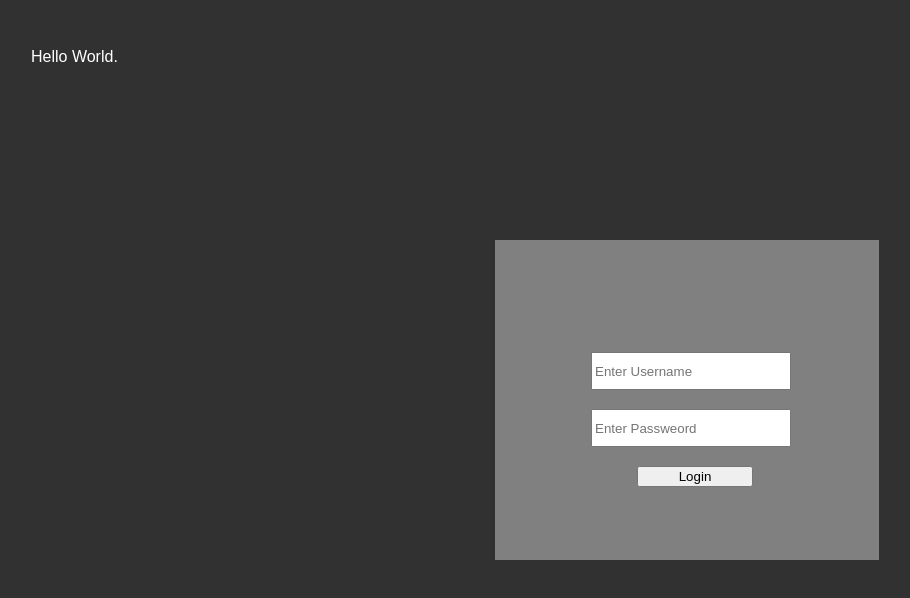
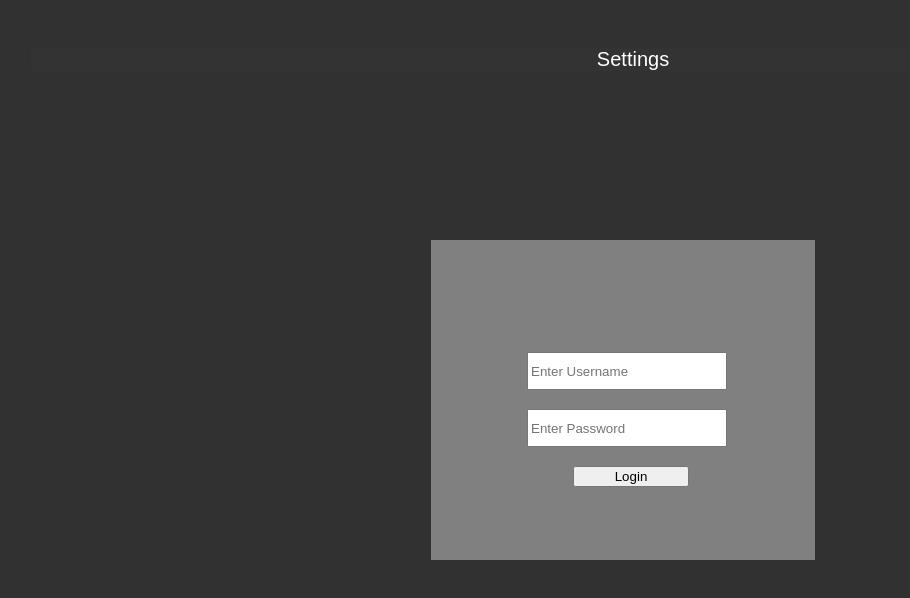
Before and after one commit to alvjg/food-app, a React (Create React App) app: page / in a window 1280 px wide. Shown: the top 598 px of the page, without its empty margins (17-927 px from the left). Built offline with nearby package versions, Linux system fonts and the light colour scheme.

Commit message:
Log in Page

```diff
--- a/src/App.css
+++ b/src/App.css
@@ -32,7 +32,7 @@ div.login-form{
     background-color: grey;
     height: 40%;
     width:30%;
-    left:40%;
+    left:35%;
     top:30%
 }
 input {
@@ -50,7 +50,33 @@ button{
     width: 30%;
     left: -15%;
 }
+ul{
+    list-style-type: none;
+    margin: 0;
+    padding: 0;
+    overflow: hidden;
+    background-color: #333;
+}
 
+
+li a {
+
+    display: block;
+    color: white;
+    text-align: center;
+
+
+    text-decoration: none;
+}
+
+li a:hover {
+    background-color: #111;
+}
+#setting{
+    position: relative;
+    font-size: 20px;
+    left: 10px;
+}
 /* Navigation Bar */
 div.navigation-bar {
     /*  */
--- a/src/App.js
+++ b/src/App.js
@@ -9,19 +9,24 @@ const App = (props) => {
       <div>
 
       </div>
-      <div class="starter" >Hello World.</div>
+
       <div class="navigation-bar">
 
       </div>
 
       <div class="login-form">
         <input type="text" placeholder="Enter Username" required></input>
-        <input style={{marginTop:"5%"}}type="text" placeholder="Enter Passweord" required></input>
+        <input style={{marginTop:"5%"}}type="text" placeholder="Enter Password" required></input>
 
         <button onClick={New} type="submit">Login</button>
 
 
       </div>
+
+      <ul>
+
+        <li><a id = "setting" href="#about">Settings</a></li>
+      </ul>
     </>
 
   )
```
